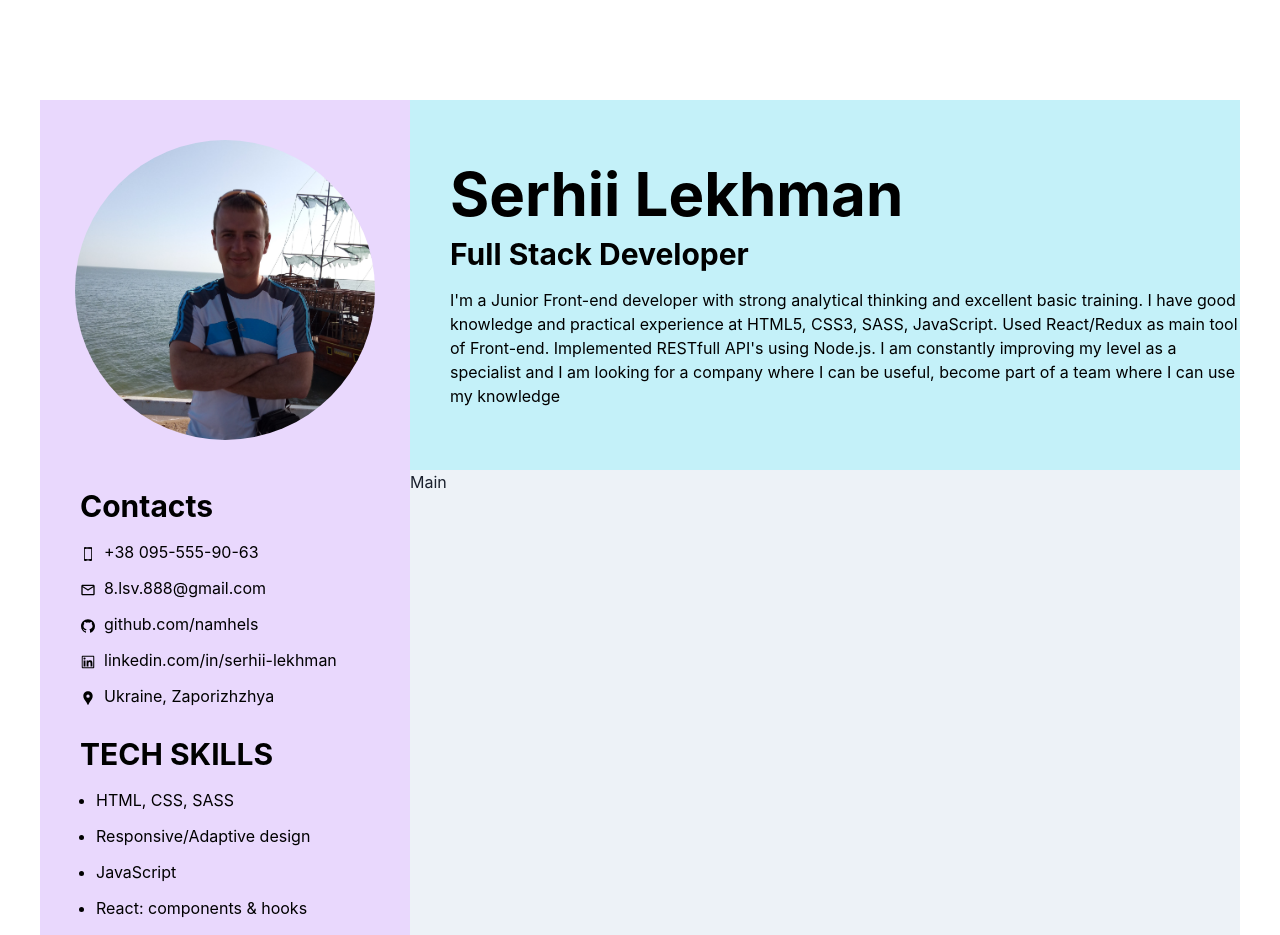
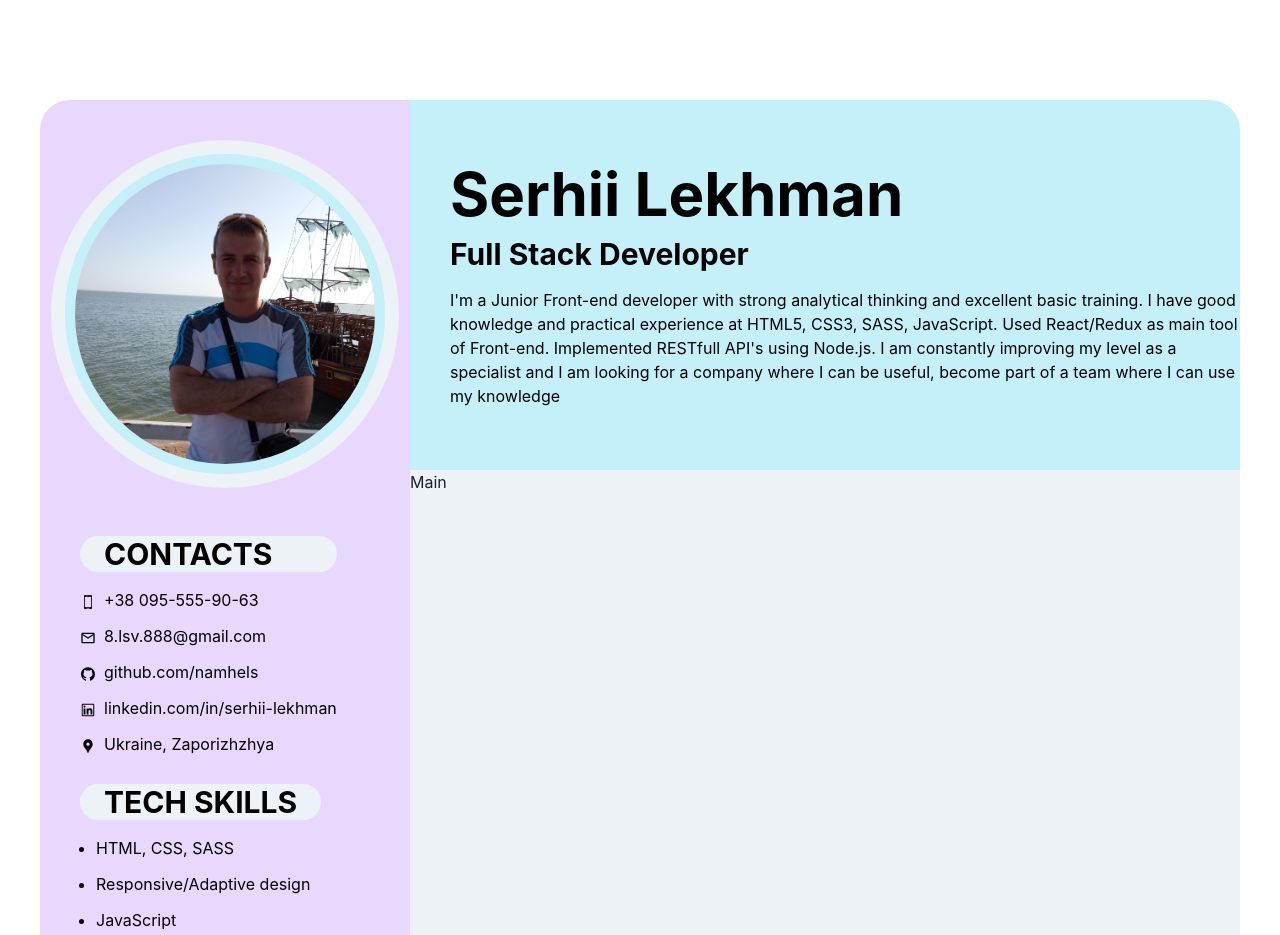
Before and after one commit to namhels/CV-Serhii-Lekhman, a React (Create React App) app: page / in a window 1280 px wide. Shown: the top 935 px of the page. Built offline with nearby package versions, Linux system fonts and the light colour scheme.

Commit message:
add styles aside

```diff
--- a/src/components/App.jsx
+++ b/src/components/App.jsx
@@ -10,10 +10,16 @@ export const App = () => {
         templateRows={'370px 1fr'}
         templateColumns={'370px 1fr'}
         w="1200px"
-        borderRadius="20px"
       >
         <Aside />
-        <GridItem bg="cyan.100" area={'header'} pl={10} pt={16} color="black">
+        <GridItem
+          bg="cyan.100"
+          area={'header'}
+          pl={10}
+          pt={16}
+          color="black"
+          borderTopRightRadius="30px"
+        >
           <Heading as="h1" size="3xl">
             Serhii Lekhman
           </Heading>
@@ -30,7 +36,7 @@ export const App = () => {
             can use my knowledge
           </Text>
         </GridItem>
-        <GridItem bg="gray.100" area={'main'}>
+        <GridItem bg="gray.100" area={'main'} borderBottomRightRadius="30px">
           Main
         </GridItem>
       </Grid>
--- a/src/components/Aside.jsx
+++ b/src/components/Aside.jsx
@@ -1,4 +1,5 @@
 import {
+  Box,
   // Avatar,
   Flex,
   GridItem,
@@ -19,17 +20,19 @@ import SerhiiLekhman from '../images/SerhiiLekhman.jpg';
 
 const Aside = () => {
   return (
-    <GridItem bg="purple.100" area={'aside'}>
+    <GridItem bg="purple.100" area={'aside'} borderLeftRadius="30px">
       <Flex justify="center" pt="40px">
+        <Box borderRadius="full" borderWidth="14px" borderColor="gray.100">
+          <Box borderRadius="full" borderWidth="10px" borderColor="cyan.100">
             <Image
               borderRadius="full"
               boxSize="300px"
               objectFit="cover"
               src={SerhiiLekhman}
               alt="Serhii Lekhman"
-          borderWidth="5px"
-          borderColor="gray.200"
             />
+          </Box>
+        </Box>
         {/* <Avatar
           w="300px"
           h="300px"
@@ -42,8 +45,8 @@ const Aside = () => {
       </Flex>
       <Flex direction="column" align="start" pl={10} py={12} color="black">
         <Flex direction="column">
-          <Heading as="h2" size="lg">
-            Contacts
+          <Heading as="h2" size="lg" px={6} bg="gray.100" borderRadius="full">
+            CONTACTS
           </Heading>
           <List spacing={3} mt={4}>
             <ListItem>
@@ -80,7 +83,7 @@ const Aside = () => {
           </List>
         </Flex>
         <Flex direction="column" mt={7}>
-          <Heading as="h2" size="lg">
+          <Heading as="h2" size="lg" px={6} bg="gray.100" borderRadius="full">
             TECH SKILLS
           </Heading>
           <UnorderedList spacing={3} mt={4}>
@@ -96,7 +99,7 @@ const Aside = () => {
           </UnorderedList>
         </Flex>
         <Flex direction="column" mt={7}>
-          <Heading as="h2" size="lg">
+          <Heading as="h2" size="lg" px={6} bg="gray.100" borderRadius="full">
             SOFT SKILLS
           </Heading>
           <UnorderedList spacing={3} mt={4}>
@@ -109,7 +112,7 @@ const Aside = () => {
           </UnorderedList>
         </Flex>
         <Flex direction="column" mt={7}>
-          <Heading as="h2" size="lg">
+          <Heading as="h2" size="lg" px={6} bg="gray.100" borderRadius="full">
             LANGUAGES
           </Heading>
           <UnorderedList spacing={3} mt={4}>
```
Lines whose indentation alone changed are shown as unchanged.
